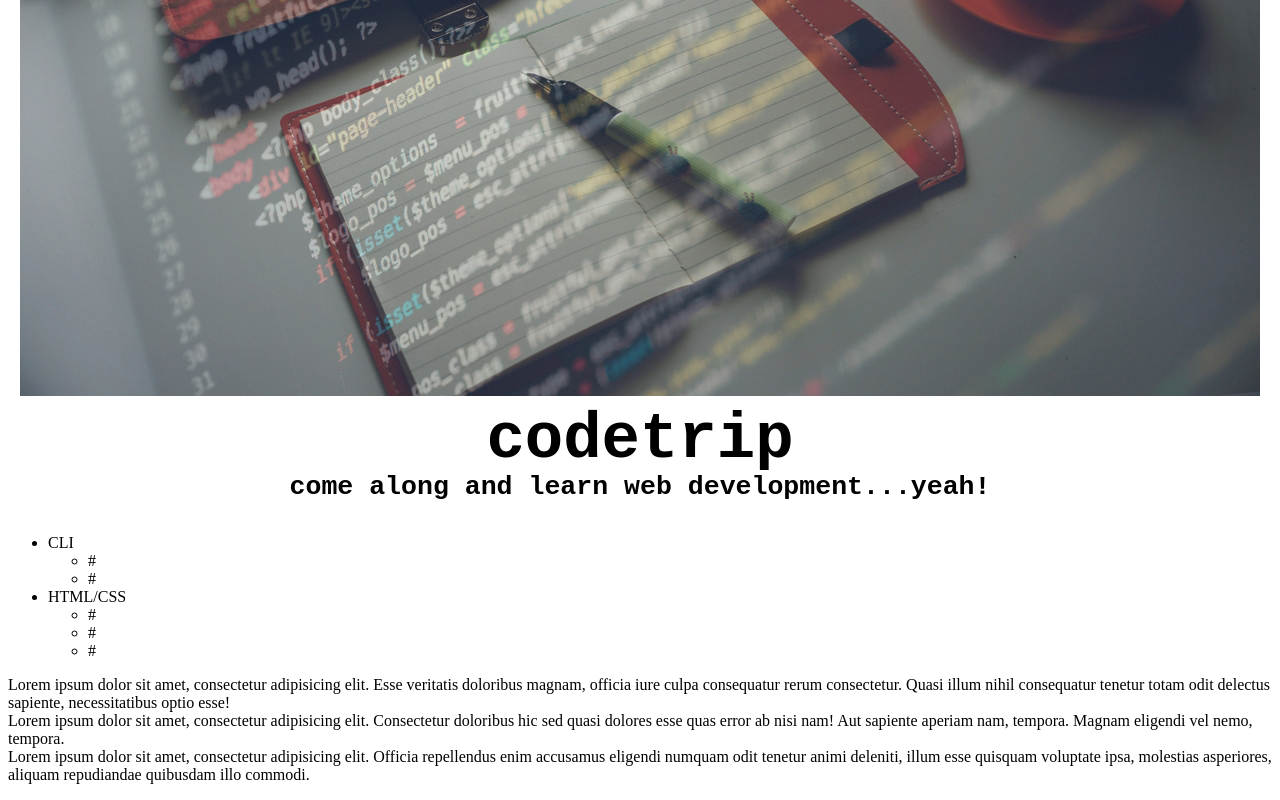
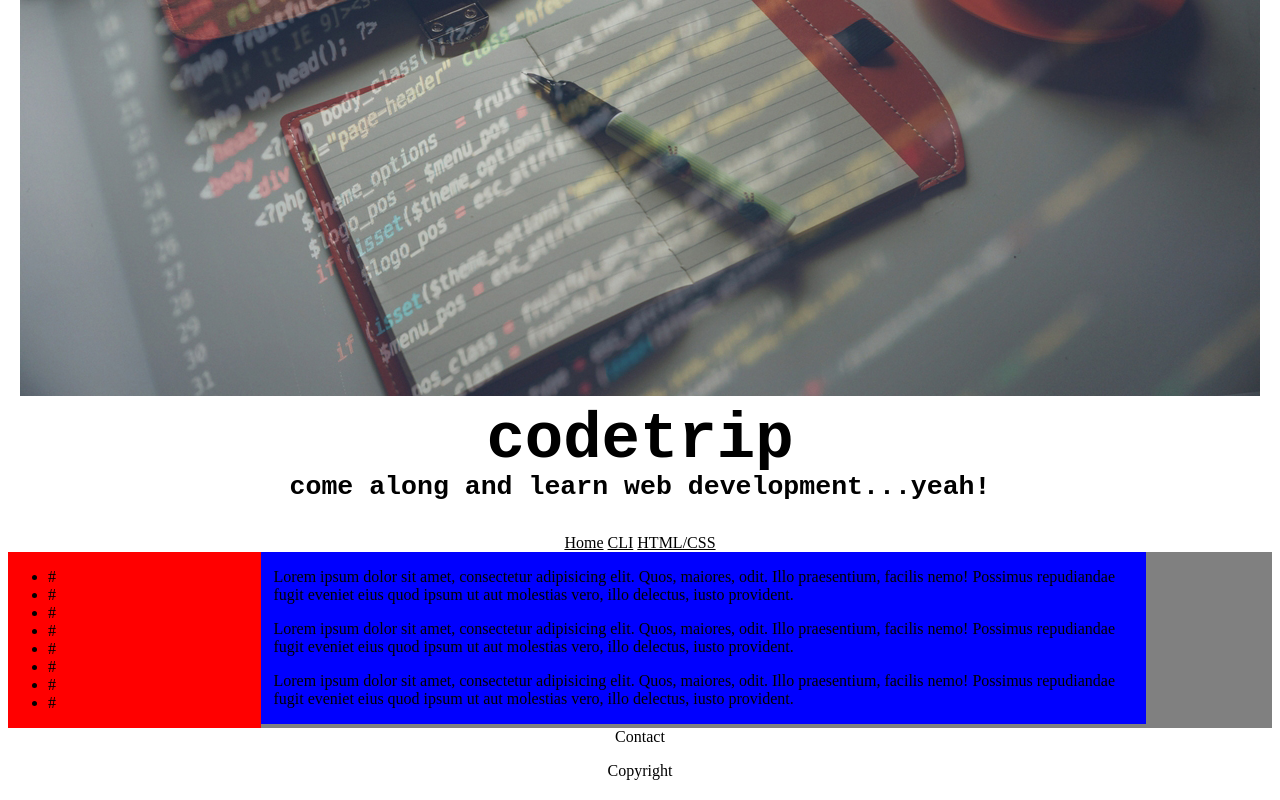
Before and after one commit to gitluky/codetrip_bootstrapped, a plain HTML site: page index.html in a window 1280 px wide. Shown: the part 312-1112 px from the top of the page. Drawn offline with Linux system fonts and the light colour scheme.

Commit message:
Updated layout
Updated the layout

```diff
--- a/index.html
+++ b/index.html
@@ -7,43 +7,63 @@
 		<title>codetrip - index</title>
 	</head>
 	<body>
+		<img src="images/codestudy.jpg" alt="codetrip" id = "banner">
+
 		<header class = "title">
-			<img src = "images/codestudy.jpg" alt="codestudy">
 			<h1>codetrip</h1>
 			<h5>come along and learn web development...yeah!</h5>
 		</header>
+		<div class = "wrapper clearfix">
+			<div id = "site-nav">
+				<span>
+						<a href="#">Home</a>
+				</span>
+				<span>
+						<a href="#">CLI</a>
+				</span>
+				<span>
+						<a href="#">HTML/CSS</a>
+				</span>
+			</div>
+
+			<div id="lesson-nav">
 				<aside>
-			<nav>
-				<ul>
-					<li>CLI</li>
-					<ul>
-						<li>#</li>
-						<li>#</li>
-					</ul>
-					<li>HTML/CSS</li>
 					<ul>
 						<li>#</li>
 						<li>#</li>
 						<li>#</li>
+						<li>#</li>
+						<li>#</li>
+						<li>#</li>
+						<li>#</li>
+						<li>#</li>
 					</ul>
-				</ul>
-			</nav>
 				</aside>
-		<section class = "main-section">
+			</div>
+
+			<div id="main">
+				<section>
 					<article>
-				Lorem ipsum dolor sit amet, consectetur adipisicing elit. Esse veritatis doloribus magnam, officia iure culpa consequatur rerum consectetur. Quasi illum nihil consequatur tenetur totam odit delectus sapiente, necessitatibus optio esse!
+							<p>
+							Lorem ipsum dolor sit amet, consectetur adipisicing elit. Quos, maiores, odit. Illo praesentium, facilis nemo! Possimus repudiandae fugit eveniet eius quod ipsum ut aut molestias vero, illo delectus, iusto provident.
+							</p>
 						</article>
 						<article>
-				Lorem ipsum dolor sit amet, consectetur adipisicing elit. Consectetur doloribus hic sed quasi dolores esse quas error ab nisi nam! Aut sapiente aperiam nam, tempora. Magnam eligendi vel nemo, tempora.
+							<p>
+							Lorem ipsum dolor sit amet, consectetur adipisicing elit. Quos, maiores, odit. Illo praesentium, facilis nemo! Possimus repudiandae fugit eveniet eius quod ipsum ut aut molestias vero, illo delectus, iusto provident.
+							</p>
 						</article>
 						<article>
-				Lorem ipsum dolor sit amet, consectetur adipisicing elit. Officia repellendus enim accusamus eligendi numquam odit tenetur animi deleniti, illum esse quisquam voluptate ipsa, molestias asperiores, aliquam repudiandae quibusdam illo commodi.
+							<p>
+							Lorem ipsum dolor sit amet, consectetur adipisicing elit. Quos, maiores, odit. Illo praesentium, facilis nemo! Possimus repudiandae fugit eveniet eius quod ipsum ut aut molestias vero, illo delectus, iusto provident.
+							</p>
 						</article>
 				</section>
-	<footer>
-		<div>
-			<p></p>
 			</div>
+		</div>
+		<footer style="text-align: center">
+			<p style="display:inline">Contact</p><p>Copyright</p>
 		</footer>
+
 	</body>
 </html>
--- a/style.css
+++ b/style.css
@@ -1,10 +1,64 @@
+.wrapper{
+	margin: 0 auto;
+	background: grey;
+	clear: both;
+}
+
+
+.clearfix:after {
+	content: ".";
+	display: block;
+	clear: both;
+	visibility: hidden;
+	height: 0;
+	line-height: 0;
+}
+
+#banner {
+	margin: 0 auto;
+	display: block;
+}
+
 
 .title {
 	text-align: center;
 	font: normal 2em/.1em monospace, Calibri;
 }
 
-.main-section{
-	display: inline;
-	clear: left;
+#site-nav {
+	text-align: center;
+	background: white;
+
 }
+
+#site-nav span a:link {
+	color: black;
+
+}
+
+#site-nav span a:hover {
+	color: grey;
+
+}
+#lesson-nav {
+	background: red;
+	float: left;
+	clear: both;
+	width: 20%;
+	min-width: 20%;
+}
+
+#main {
+	background: blue;
+	width: 70%;
+	margin: 0 auto;
+	float: left;
+	padding-left: 1%;
+	box-sizing: border-box;
+
+
+}
+
+footer {
+	clear:both;
+}
```
Lines whose indentation alone changed are shown as unchanged.
